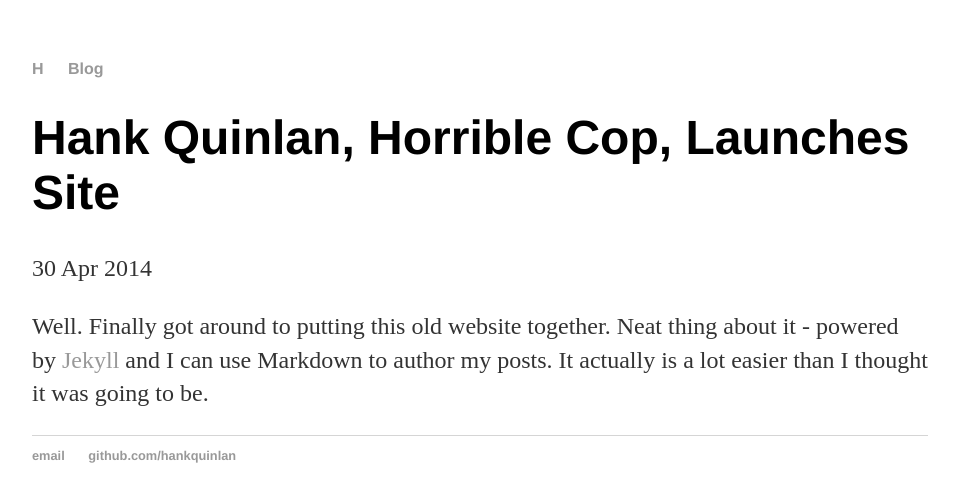
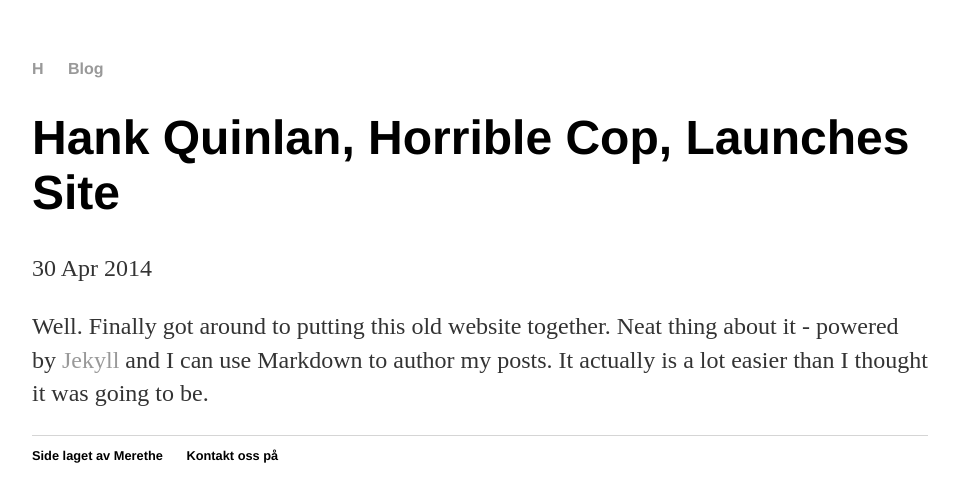
Before and after one commit to Varda84/Digicon_shop, a Jekyll site: the page built from _posts/2014-04-30-hank-quinlan-site-launched.md, in a window 1280 px wide. Shown: the top 502 px of the page, without its empty margins (160-1119 px from the left). Built offline with Jekyll 4.4.1, drawn with Linux system fonts in a browser that asks for light colours.

Commit message:
Update default.html

```diff
--- a/_layouts/default.html
+++ b/_layouts/default.html
@@ -19,8 +19,8 @@
 			</div><!-- /.container -->
 			<footer>
 	    		<ul>
-	        		<li><a href="mailto:hankquinlanhub@gmail.com">email</a></li>
-	        		<li><a href="https://github.com/hankquinlan">github.com/hankquinlan</a></li>
+	        		<li>Side laget av Merethe</li>
+	        		<li>Kontakt oss på <a facebook.com</a></li>
 				</ul>
 			</footer>
 		</body>
```
